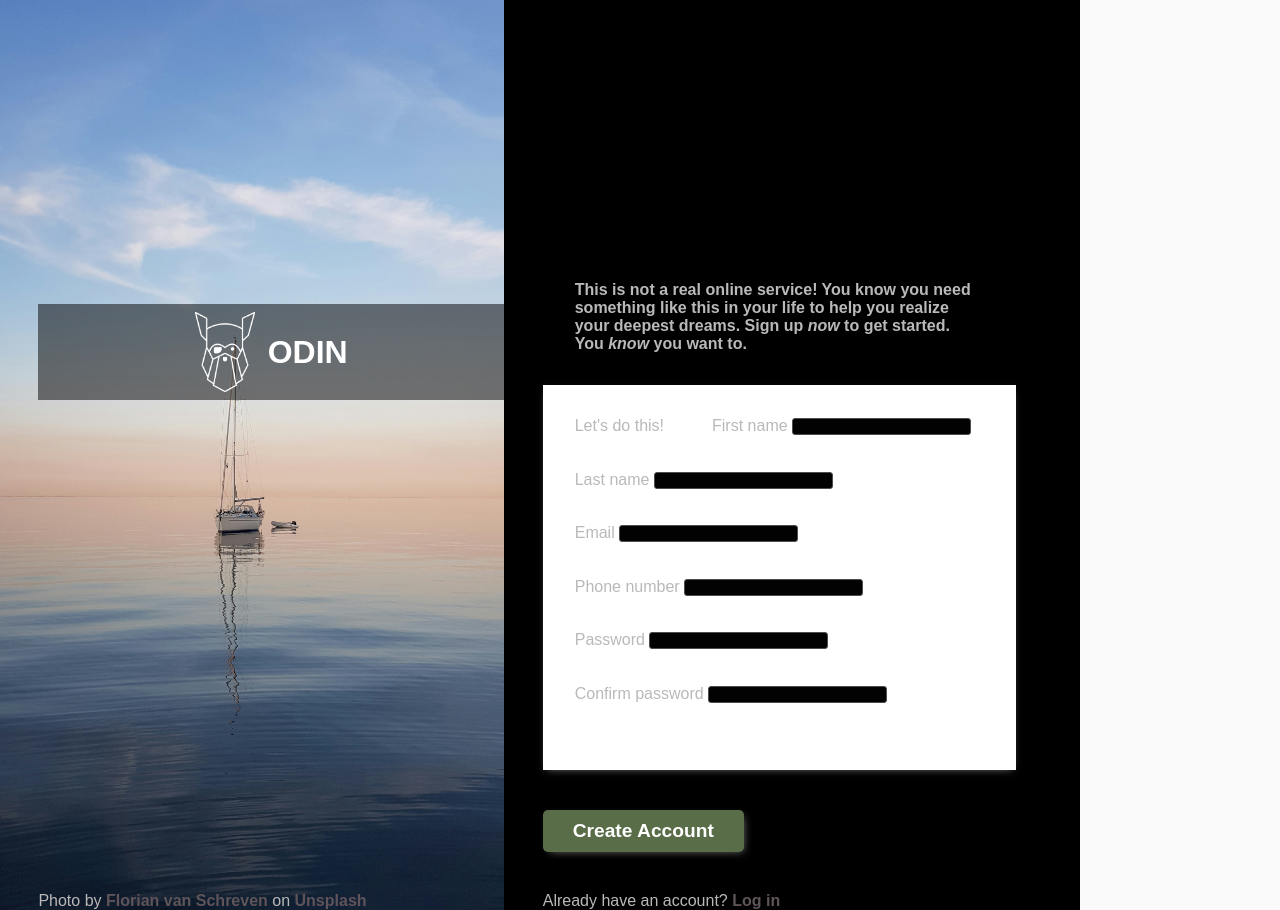
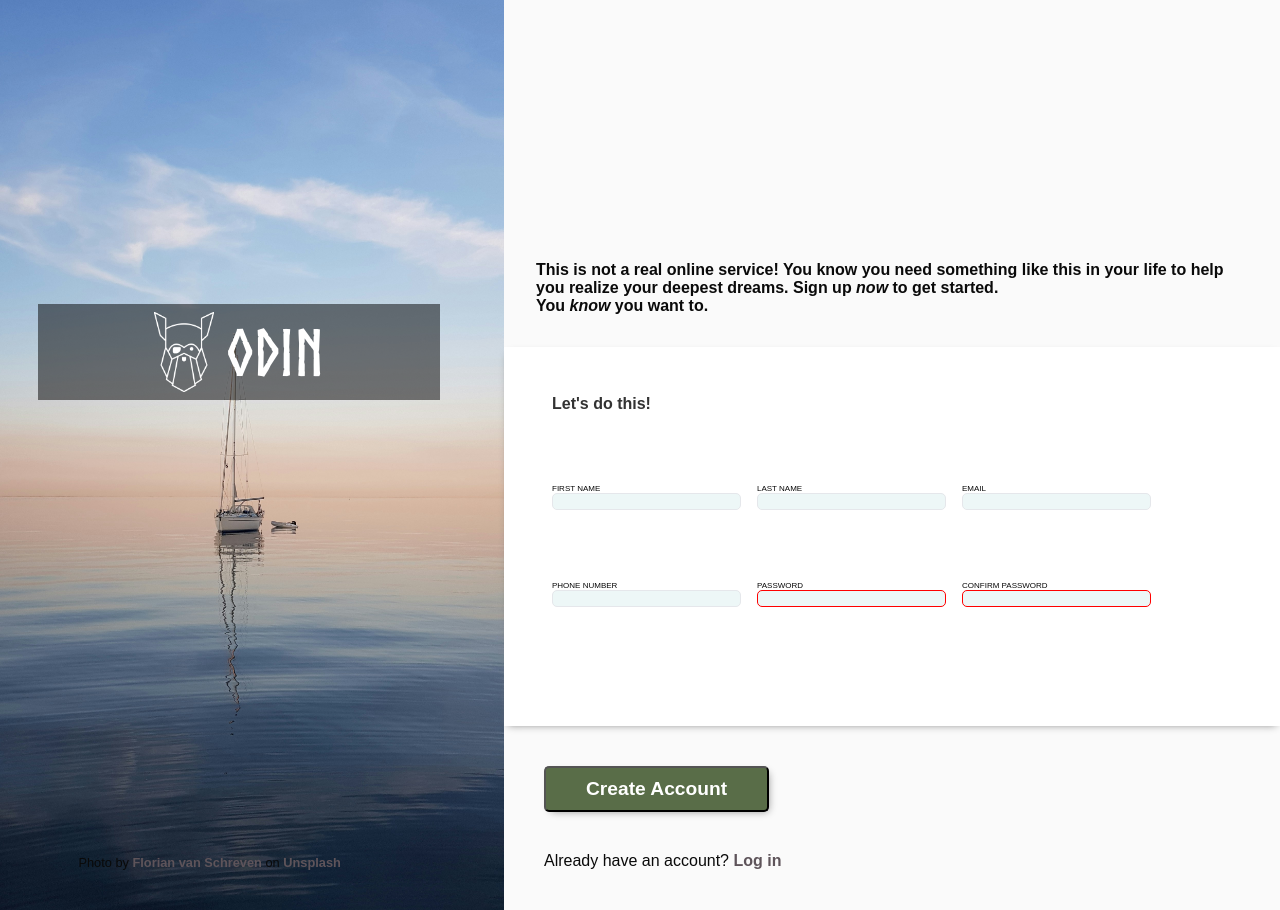
Before and after one commit to donovanjhayes/webdev, a plain HTML site: page form25/form.html in a window 1280 px wide. Drawn offline with Linux system fonts and the light colour scheme.

Commit message:
roughdraft

```diff
--- a/form25/style.css
+++ b/form25/style.css
@@ -1,23 +1,42 @@
 /*Sample: https://github.com/horatio-mulholland/odin-sign-up-form/blob/main/style.css*/
 :root{
     --color: #5e545a;
-    --txt: rgb(185, 185, 185)
+    --txt: rgb(10, 10, 10)
 }
 
 *{
     margin: 0px;
     padding: 0px;
     box-sizing: border-box;
-    font-family: 'Poppins', sans-serif;
+    font-family: 'Norse-Bold', sans-serif;
     color: var(--txt);
 
     /* outline: 1px solid red; */
 }
 
-.content {
+@font-face {
+    font-family: NorseBold;
+    src: url(./photos/Norse-Bold.otf);
+}
+
+#logo h1 {
+    font-family: NorseBold;
+    font-size: 4rem;
+    color: white;
+    margin: 0;
+}
+
+/*.content {
     width: 100vw;
     height: 100vh;
+}*/
+
+#title{
+    display:flex;
+    color:blue;
 }
+
+
 
 body {
     width: min(1440px, 100vw);
@@ -29,16 +48,16 @@ body {
     font-family: sans-serif;
 }
 
-/* left side */
-
 #left {
-    flex: 0.7;
+    flex: 0.6;
+/*    padding-left: 3vw;*/
     background-image: url(./photos/sailingform.jpg);
     background-size: cover;
     background-position: center;
     display: flex;
     flex-direction: column;
     justify-content: space-between;
+    padding-left: 3vw;
 }
 
 
@@ -48,33 +67,37 @@ body {
     position: relative;
     top: 20vh;
     gap: 1vw;
-    padding: 15px 0;
-
+    padding: 0.5rem;
     justify-content: center;
     align-items: center;
+/*    display: flex;
+    justify-content: center;
+    align-items: center;
+    background-color: rgba(0, 0, 0, 0.5);
+    padding: 0.5rem;
+    margin-top: 9rem;*/
 }
 
-h1{
+#logo img {
+    height: 50rem;
+}
+
+#logo h1 {
+    font-family: NorseBold;
+    font-size: 4rem;
     color: white;
+    margin: 0;
 }
 
 /* right side */
 
 
 
-#left{
-    padding-left: 3vw;
-}
-
 
 #right{
-    width: 45vw;
-    background-color: #000000;
+    flex: 1;
     display: flex;
-    flex-flow: column nowrap;
-    justify-content: center;
-    padding-left: 3vw;
-    padding-right: 5vw;
+    flex-direction: column;
 }
 
 
@@ -97,6 +120,7 @@ h1{
     background-color: rgba(0, 0, 0, 0.5);
     padding: 0.5rem;
     margin-top: 9rem;
+    margin-right: 4rem;
 }
 
 #logo img {
@@ -104,7 +128,7 @@ h1{
 }
 
 input{
-    background-color: rgb(2, 2, 2);
+    background-color: rgb(237, 247, 247);
     border: 1px solid rgb(77, 77, 77);
     border-radius: 3px;
 }
@@ -114,18 +138,7 @@ input:focus{
     border: 2px solid var(--color);
 }
 
-button{
-    background-color: rgba(0, 0, 0, 0);
-    color: var(--color);
-    font-weight: 700;
-    font-size: 1.2em;
-    border: 2px solid var(--color);
-    border-radius: 5px;
-    padding: 10px 40px;
-    margin: 40px 0;
-}
-
-button:hover{
+#lowbutton button:hover{
     background-color: var(--color);
     color: black;
 
@@ -141,15 +154,88 @@ a:hover{
     color: white;
 }
 
+#middle {
+    flex: 1;
+    background-color: white;
+    box-shadow: 0px 3px 8px -4px grey;
+    padding: 3rem;
+    display: flex;
+    flex-wrap: wrap;
+    column-gap: 1rem;
+}
+
+#middle #title {
+    width: 100%;
+    margin: 0;
+    font-weight: bold;
+    color: hsl(0, 0%, 20%);
+}
+
+#middle p :not(#title) {
+    display: flex;
+    flex-direction: column;
+}
+
+#middle label {
+    text-transform: uppercase;
+    font-size: 0.5rem;
+}
+
+#middle input {
+    border: 1px solid #E5E7EB;
+    border-radius: 5px;
+    padding-left: 10px;
+    outline: none;
+}
+
+#middle input:focus {
+    border: 1px solid blue;
+    box-shadow: 3px 3px 8px -4px grey;
+}
+
+#middle input:invalid {
+    border: 1px solid red;
+}
+
+/*button{
+    background-color: rgba(0, 0, 0, 0);
+    color: var(--color);
+    font-weight: 700;
+    font-size: 1.2em;
+    border: 2px solid var(--color);
+    border-radius: 5px;
+    padding: 10px 40px;
+    margin: 40px 0;
+}*/
 
 #lowbutton button {
     background-color: #596D48;
-    padding: 10px 30px;
-    border: none;
+/*    border: none;*/
     border-radius: 5px;
     color: white;
-    font-weight: bold;
+    font-weight: 700;
+    font-size: 1.2em;
     box-shadow: 3px 3px 8px -4px grey;
+    padding: 10px 40px;
+    margin-left: 40px;
+    margin-bottom: 40px;
+    margin: 40px;
+}
+
+#lowbutton p {
+    margin-bottom: 40px;
+    margin-left: 40px;
+}
+
+#left p{
+    margin-bottom: 40px;
+    font-size:0.8em;
+    margin-left: 40px;
+}
+
+#lower {
+    flex: 1;
+    padding: 2rem;
 }
 
 #upper {
@@ -160,13 +246,3 @@ a:hover{
     justify-content: flex-end;
     padding: 2rem;
 }
-
-#middle {
-    flex: 1;
-    background-color: white;
-    box-shadow: 0px 3px 8px -4px grey;
-    padding: 2rem;
-    display: flex;
-    flex-wrap: wrap;
-    column-gap: 3rem;
-}
```
Also changed, not shown: form25/photos/Norse-Bold.otf (added), 3 other files.
